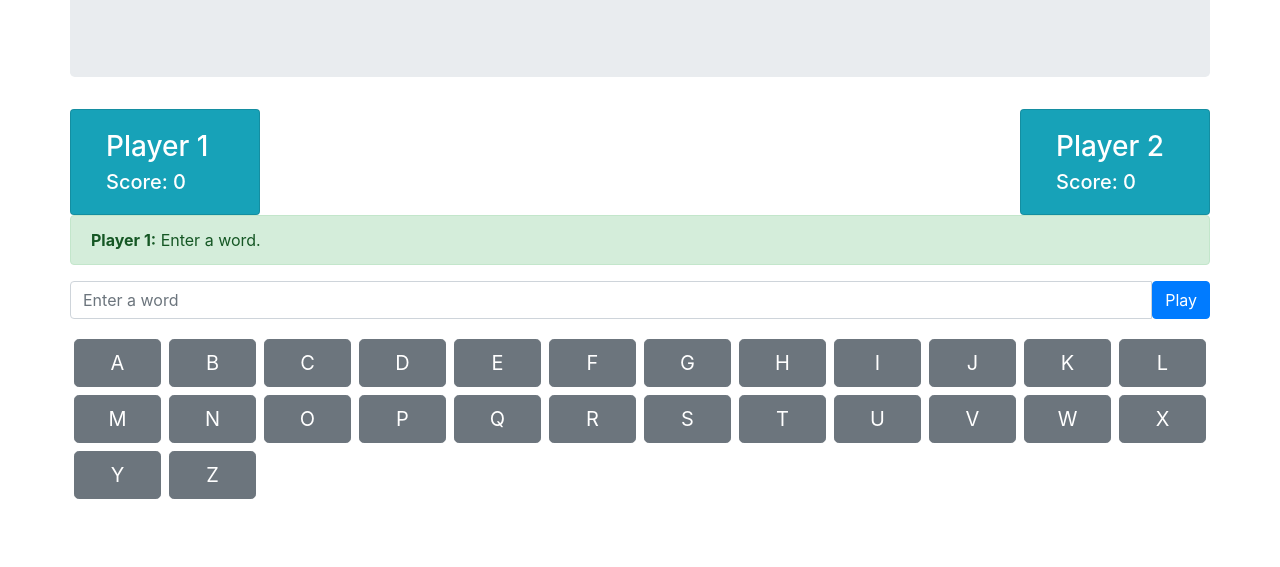
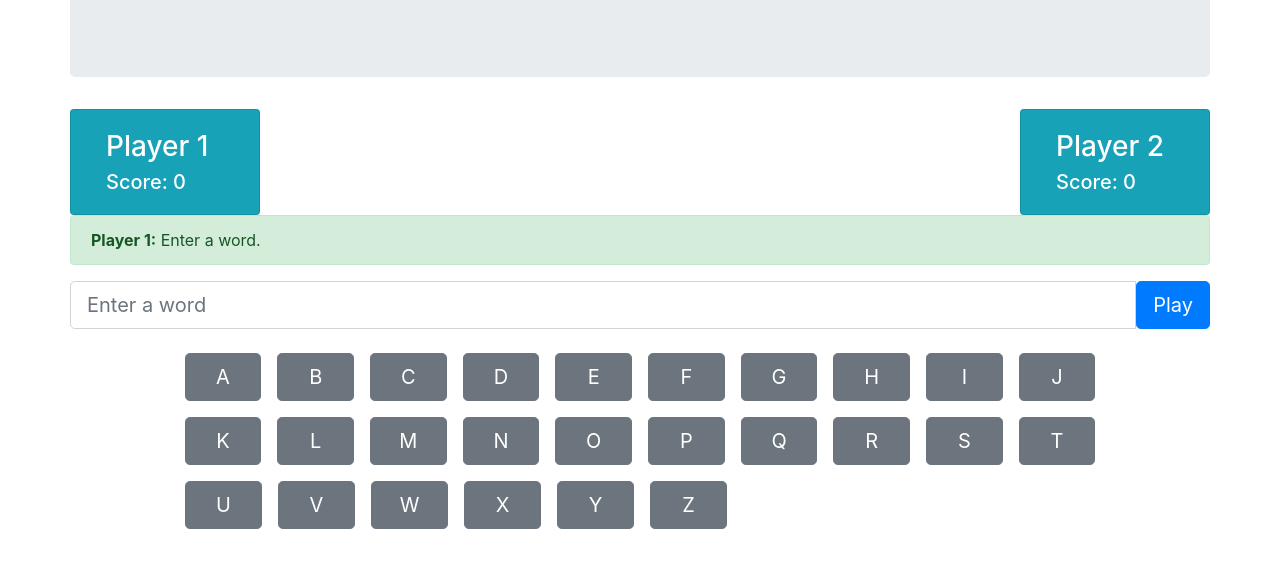
Before and after one commit to ElizabethHudnott/simple-games, a plain HTML site: page hangman/index.html in a window 1280 px wide. Shown: the part 207-774 px from the top of the page. Drawn offline with nearby package versions, Linux system fonts and the light colour scheme.

Commit message:
Resize things.

```diff
--- a/hangman/index.html
+++ b/hangman/index.html
@@ -21,7 +21,7 @@
 			</div>
 
 			<div class="row">
-				<div class="card col-2 bg-info text-white">
+				<div class="card bg-info text-white col-5 col-sm-4 col-md-3 col-xl-2">
 					<div class="card-body">
 						<h3 class="card-title">Player 1</h3>
 						<h5 class="card-subtitle">
@@ -29,8 +29,10 @@
 						</h5>
 					</div>
 				</div>
-				<div class="col-8"></div>
-				<div class="card col-2 bg-info text-white">
+				<div class="col-2 col-sm-4 col-md-6 col-xl-8">
+					<!-- empty space between the two scores. -->
+				</div>
+				<div class="card bg-info text-white col-5 col-sm-4 col-md-3 col-xl-2">
 					<div class="card-body">
 						<h3 class="card-title">Player 2</h3>
 						<h5 class="card-subtitle">
@@ -53,95 +55,118 @@
 
 			<div class="row form-group">
 				<div class="input-group">
-					<input id="word-entry-box" type="text" placeholder="Enter a word" class="form-control">
-					<button id="word-entry-btn" type="button" class="btn btn-primary">Play</button>
+					<input id="word-entry-box" type="text" placeholder="Enter a word" class="form-control form-control-lg">
+					<button id="word-entry-btn" type="button" class="btn btn-primary btn-lg">Play</button>
 				</div>
 			</div>
 
 			<div class="row">
-				<div class="col-2 col-md p-1">
+				<div class="col-md">
+					<!-- empty column -->
+				</div>
+				<div class="col-2 col-md p-2">
 					<button type="button" class="btn btn-secondary btn-lg letter-btn w-100">A</button>
 				</div>
-				<div class="col-2 col-md p-1">
+				<div class="col-2 col-md p-2">
 					<button type="button" class="btn btn-secondary btn-lg letter-btn w-100">B</button>
 				</div>
-				<div class="col-2 col-md p-1">
+				<div class="col-2 col-md p-2">
 					<button type="button" class="btn btn-secondary btn-lg letter-btn w-100">C</button>
 				</div>
-				<div class="col-2 col-md p-1">
+				<div class="col-2 col-md p-2">
 					<button type="button" class="btn btn-secondary btn-lg letter-btn w-100">D</button>
 				</div>
-				<div class="col-2 col-md p-1">
+				<div class="col-2 col-md p-2">
 					<button type="button" class="btn btn-secondary btn-lg letter-btn w-100">E</button>
 				</div>
-				<div class="col-2 col-md p-1">
+				<div class="col-2 d-md-none">
+					<!-- empty column (end of row) on narrow displays-->
+				</div>
+				<div class="col-2 col-md p-2">
 					<button type="button" class="btn btn-secondary btn-lg letter-btn w-100">F</button>
 				</div>
-				<div class="col-2 col-md p-1">
+				<div class="col-2 col-md p-2">
 					<button type="button" class="btn btn-secondary btn-lg letter-btn w-100">G</button>
 				</div>
-				<div class="col-2 col-md p-1">
+				<div class="col-2 col-md p-2">
 					<button type="button" class="btn btn-secondary btn-lg letter-btn w-100">H</button>
 				</div>
-				<div class="col-2 col-md p-1">
+				<div class="col-2 col-md p-2">
 					<button type="button" class="btn btn-secondary btn-lg letter-btn w-100">I</button>
 				</div>
-				<div class="col-2 col-md p-1">
+				<div class="col-2 col-md p-2">
 					<button type="button" class="btn btn-secondary btn-lg letter-btn w-100">J</button>
 				</div>
-				<div class="col-2 col-md p-1">
-					<button type="button" class="btn btn-secondary btn-lg letter-btn w-100">K</button>
-				</div>
-				<div class="col-2 col-md p-1">
-					<button type="button" class="btn btn-secondary btn-lg letter-btn w-100">L</button>
+				<div class="col">
+					<!-- empty column -->
 				</div>
 			</div>
 			<div class="row">
-				<div class="col-2 col-md p-1">
+				<div class="col-md">
+					<!-- empty column -->
+				</div>
+				<div class="col-2 col-md p-2">
+					<button type="button" class="btn btn-secondary btn-lg letter-btn w-100">K</button>
+				</div>
+				<div class="col-2 col-md p-2">
+					<button type="button" class="btn btn-secondary btn-lg letter-btn w-100">L</button>
+				</div>
+				<div class="col-2 col-md p-2">
 					<button type="button" class="btn btn-secondary btn-lg letter-btn w-100">M</button>
 				</div>
-				<div class="col-2 col-md p-1">
+				<div class="col-2 col-md p-2">
 					<button type="button" class="btn btn-secondary btn-lg letter-btn w-100">N</button>
 				</div>
-				<div class="col-2 col-md p-1">
+				<div class="col-2 col-md p-2">
 					<button type="button" class="btn btn-secondary btn-lg letter-btn w-100">O</button>
 				</div>
-				<div class="col-2 col-md p-1">
+				<div class="col-2 d-md-none">
+					<!-- empty column (end of row) on narrow displays-->
+				</div>
+				<div class="col-2 col-md p-2">
 					<button type="button" class="btn btn-secondary btn-lg letter-btn w-100">P</button>
 				</div>
-				<div class="col-2 col-md p-1">
+				<div class="col-2 col-md p-2">
 					<button type="button" class="btn btn-secondary btn-lg letter-btn w-100">Q</button>
 				</div>
-				<div class="col-2 col-md p-1">
+				<div class="col-2 col-md p-2">
 					<button type="button" class="btn btn-secondary btn-lg letter-btn w-100">R</button>
 				</div>
-				<div class="col-2 col-md p-1">
+				<div class="col-2 col-md p-2">
 					<button type="button" class="btn btn-secondary btn-lg letter-btn w-100">S</button>
 				</div>
-				<div class="col-2 col-md p-1">
+				<div class="col-2 col-md p-2">
 					<button type="button" class="btn btn-secondary btn-lg letter-btn w-100">T</button>
 				</div>
-				<div class="col-2 col-md p-1">
-					<button type="button" class="btn btn-secondary btn-lg letter-btn w-100">U</button>
-				</div>
-				<div class="col-2 col-md p-1">
-					<button type="button" class="btn btn-secondary btn-lg letter-btn w-100">V</button>
-				</div>
-				<div class="col-2 col-md p-1">
-					<button type="button" class="btn btn-secondary btn-lg letter-btn w-100">W</button>
-				</div>
-				<div class="col-2 col-md p-1">
-					<button type="button" class="btn btn-secondary btn-lg letter-btn w-100">X</button>
+				<div class="col-2 col-md">
+					<!-- empty column -->
 				</div>
 			</div>
 			<div class="row">
-				<div class="col-2 col-md p-1">
+				<div class="col-md">
+					<!-- empty column -->
+				</div>
+				<div class="col-2 col-md p-2">
+					<button type="button" class="btn btn-secondary btn-lg letter-btn w-100">U</button>
+				</div>
+				<div class="col-2 col-md p-2">
+					<button type="button" class="btn btn-secondary btn-lg letter-btn w-100">V</button>
+				</div>
+				<div class="col-2 col-md p-2">
+					<button type="button" class="btn btn-secondary btn-lg letter-btn w-100">W</button>
+				</div>
+				<div class="col-2 col-md p-2">
+					<button type="button" class="btn btn-secondary btn-lg letter-btn w-100">X</button>
+				</div>
+				<div class="col-2 col-md p-2">
 					<button type="button" class="btn btn-secondary btn-lg letter-btn w-100">Y</button>
 				</div>
-				<div class="col-2 col-md p-1">
+				<div class="col-2 col-md p-2">
 					<button type="button" class="btn btn-secondary btn-lg letter-btn w-100">Z</button>
 				</div>
-				<div class="col-8 col-md-10"></div>
+				<div class="d-none d-md-block col-md-5">
+					<!-- empty columns -->
+				</div>
 			</div>
 		</div>
 	</body>
```
